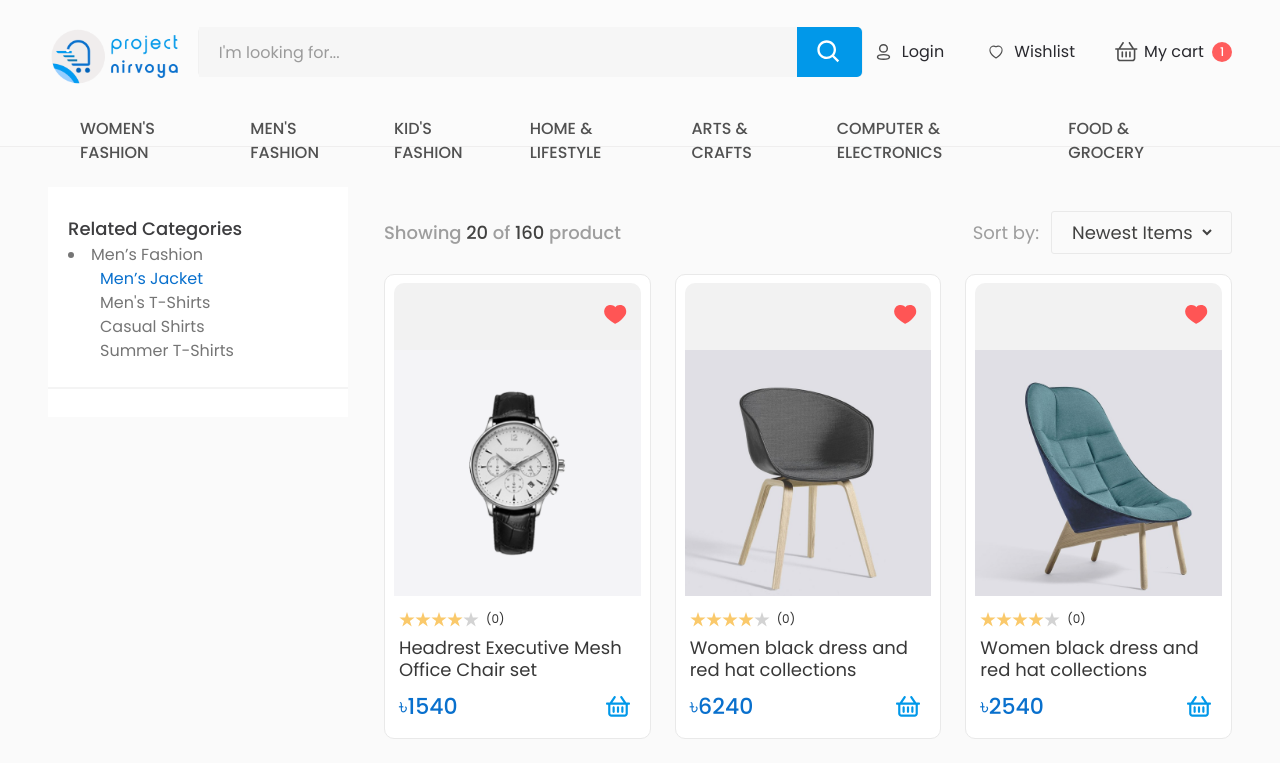
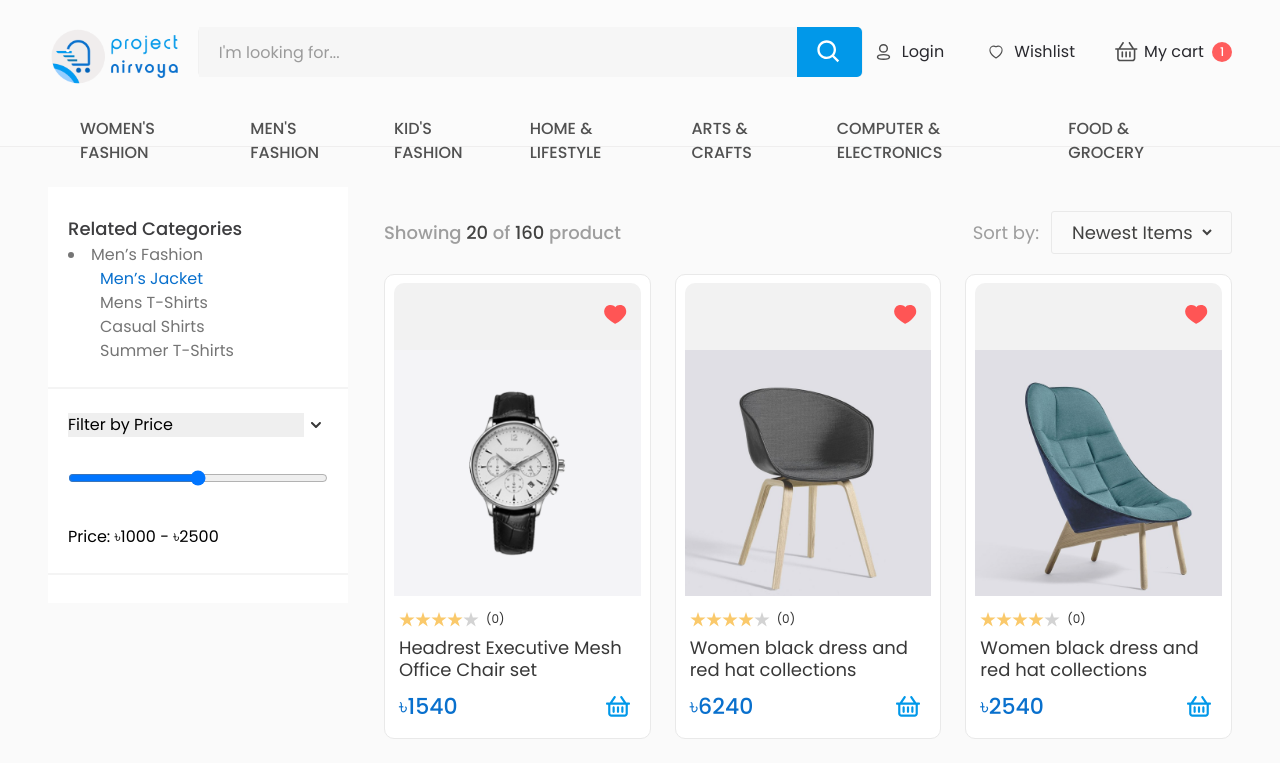
Before and after one commit to nursoftwarebd/glamcart-e-commerce, a Next.js app: page /products in a window 1280 px wide. Shown: the top 763 px of the page. Built offline with nearby package versions, Linux system fonts and the light colour scheme.

Commit message:
range use

```diff
--- a/src/components/screen/Products/ProductSidebar.jsx
+++ b/src/components/screen/Products/ProductSidebar.jsx
@@ -1,19 +1,36 @@
+import Image from "next/image";
+import bottom from "../../../assets/icons/chevron-down.svg";
 
 const ProductSidebar = () => {
   return (
     <div className="bg-white py-7 w-[300px]">
       <div className="px-5 pb-6 border-b-[2px] border-borderSide">
-           <p className=" font-medium text-lg text-black3D">Related Categories</p>
+        <p className="font-medium text-lg text-black3D">Related Categories</p>
         <ol className="list-disc list-inside capitalize">
           <li className="text-grayView leading-6">Men’s fashion</li>
-
         </ol>
         <ul className="pl-8 capitalize">
           <li className="text-primary leading-6">Men’s Jacket</li>
-            <li className="text-grayView leading-6">Men's T-Shirts</li>
+          <li className="text-grayView leading-6">Mens T-Shirts</li>
           <li className="text-grayView leading-6">Casual Shirts</li>
           <li className="text-grayView leading-6">Summer T-Shirts</li>
         </ul>
+      </div>
+      <div className="px-5 py-6 border-b-[2px] border-borderSide">
+        <div className="flex items-center justify-between w-full">
+          <select className="block appearance-none  w-full outline-none">
+            <option value="option1" className="text-lg leading-7 text-blackSec font-medium" disabled selected hidden>Filter by Price</option>
+            <option value="option2">Option 2</option>
+            <option value="option3">Option 3</option>
+
+          </select>
+          <Image src={bottom} alt="bottom" className="w-6 h-6" />
+        </div>
+        <div className="py-8">
+          <input type="range" className="w-full h-full" />
+
+        </div>
+        <p>Price: ৳1000 - ৳2500 </p>
       </div>
     </div>
   );
```
Also changed, not shown: src/assets/icons/chevron-down.svg (added). Lines whose indentation alone changed are shown as unchanged.
